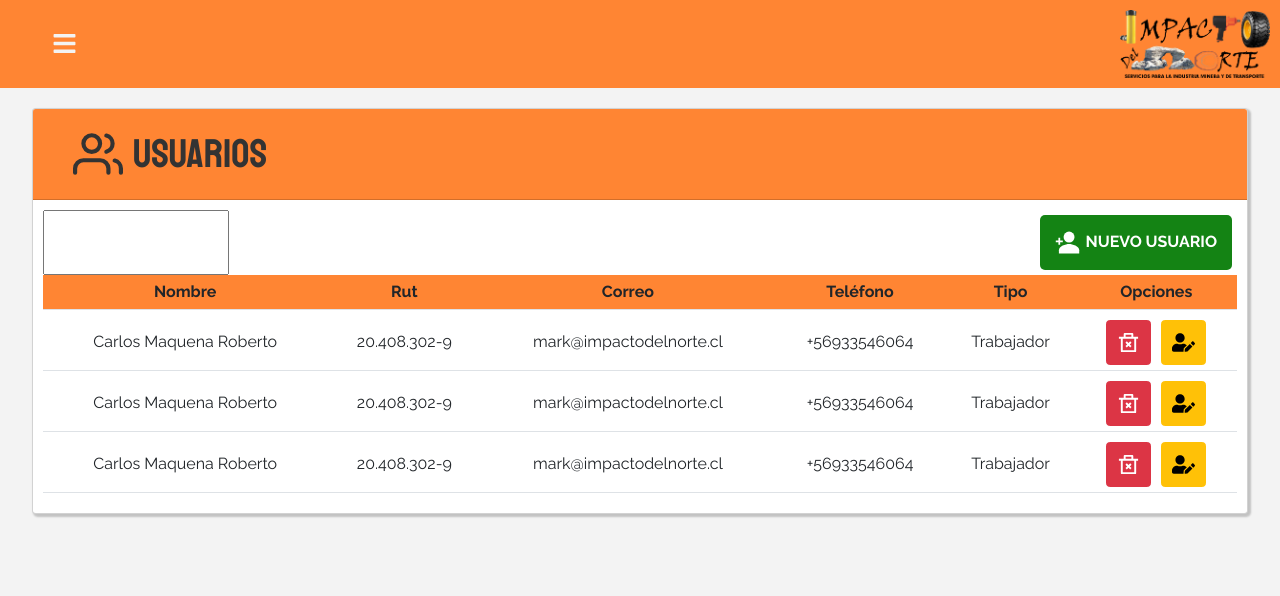
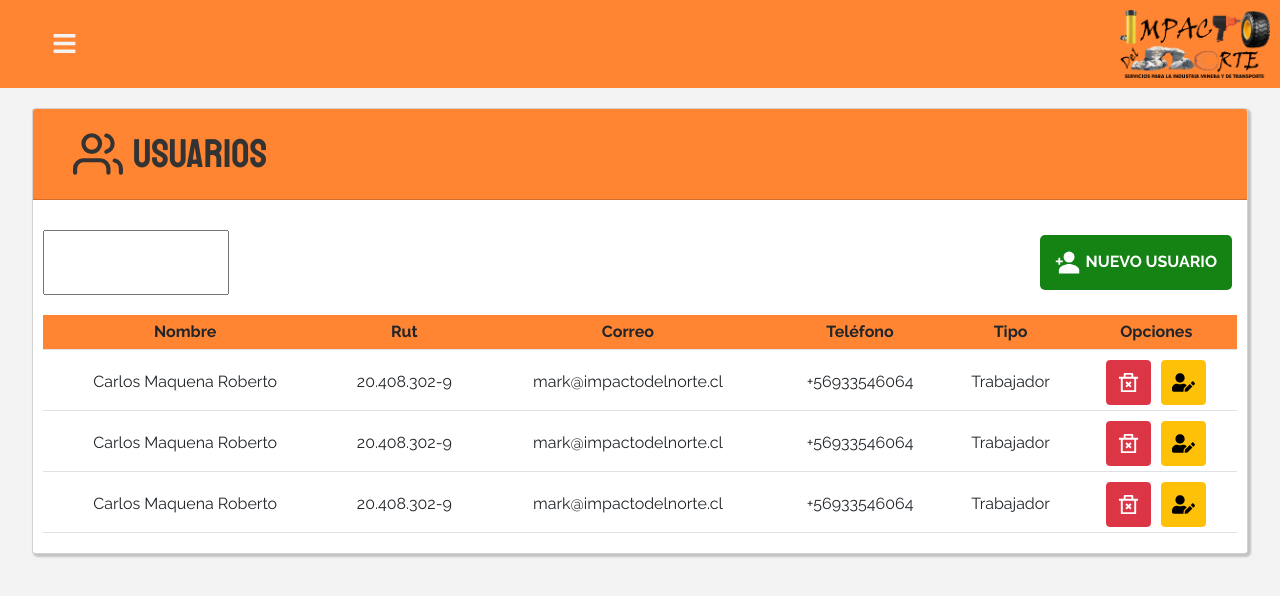
Before and after one commit to FranzCortez/AdminIDN-frontend, a React (Create React App) app: page /usuarios in a window 1280 px wide. Shown: the top 596 px of the page. Built offline with nearby package versions, Linux system fonts and the light colour scheme.

Commit message:
feat(usuario): nuevos botones

```diff
--- a/public/css/app.css
+++ b/public/css/app.css
@@ -187,6 +187,7 @@ h2 {
 .card-body-options{
     display: flex;
     justify-content: space-between;
+    margin: 2rem 0;
 
 }
 @media (min-width: 768px) {
```
Also changed, not shown: src/components/usuarios/FormBuscarUsuario.jsx (added, +13 -0 lines).
